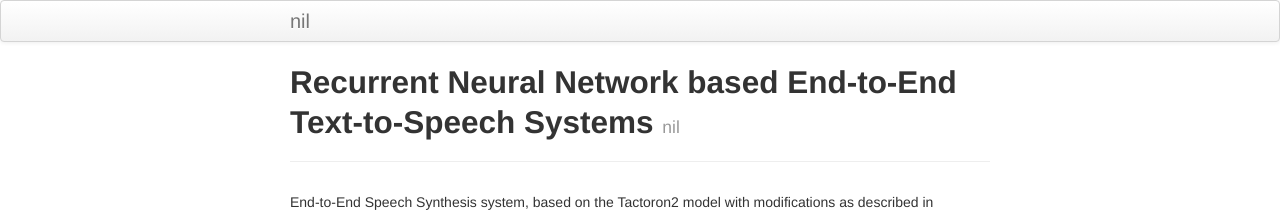
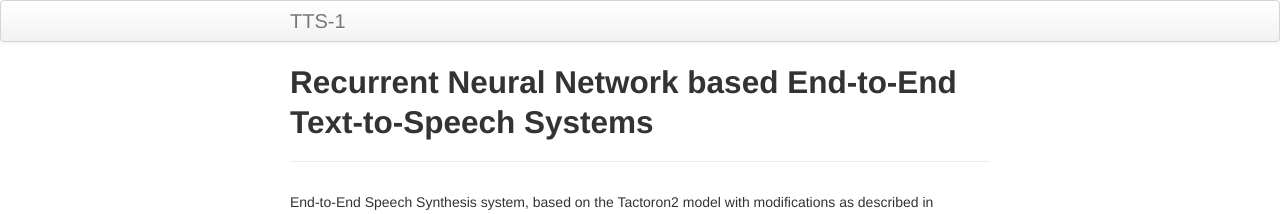
Before and after one commit to xiaoyangnihao/TTS-1, a Jekyll site: the page built from index.md, in a window 1280 px wide. Shown: the top 214 px of the page. Built offline with Jekyll 4.4.1, drawn with Linux system fonts in a browser that asks for light colours.

Commit message:
Index page

```diff
--- a/_config.yml
+++ b/_config.yml
@@ -8,7 +8,7 @@
 # Themes are encouraged to use these universal variables
 # so be sure to set them if your theme uses them.
 #
-title : nil
+title :
 author :
   name : Anandaswarup Vadapalli
   email : anandaswarup.vadapalli@gmail.com
--- a/index.md
+++ b/index.md
@@ -1,7 +1,7 @@
 ---
 layout: page
 title: Recurrent Neural Network based End-to-End Text-to-Speech Systems
-tagline: nil
+tagline:
 description: nil
 ---
 End-to-End Speech Synthesis system, based on the Tactoron2 model with modifications as described in [Location Relative Attention Mechanisms for Robust Long-Form Speech Synthesis](https://arxiv.org/pdf/1910.10288.pdf)
```
